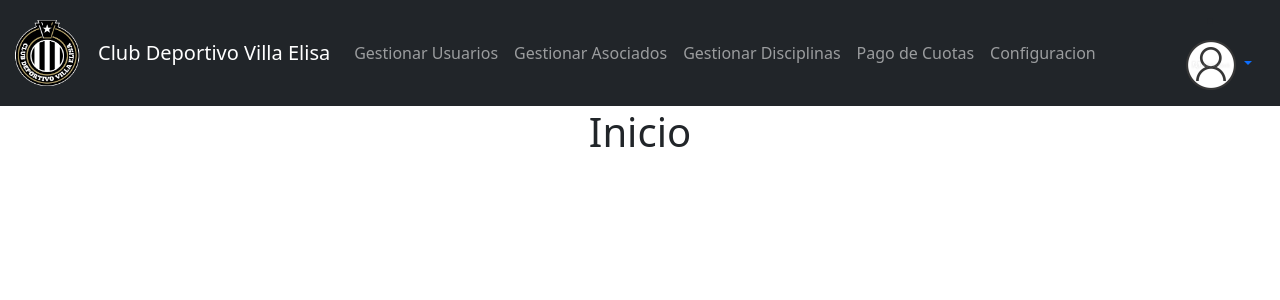
After one commit to joaquingrosso/Proyecto-de-Software, a Flask app: page /inicio in a window 1280 px wide. The commit adds this page. Shown: the top 300 px of the page. Run offline with Flask 2, Linux system fonts and the light colour scheme.

Commit message:
acomodando menu con vistas

```diff
--- a/admin/src/web/controllers/auth_controller.py
+++ b/admin/src/web/controllers/auth_controller.py
@@ -14,7 +14,7 @@ def login():
         print(user)
         if user:
             if user.password == password:
-                return render_template('index.html')
+                return render_template('inicio_privada.html')
             elif user.password != password:
                 flash("el nombre de usuario o contraseña es incorrecto")
             else:
--- /dev/null
+++ b/admin/src/web/controllers/index_controller.py
@@ -0,0 +1,19 @@
+from flask import redirect, render_template, request, url_for, session, flash
+
+def inicio():
+    return render_template("inicio_privada.html")
+
+def gestion_usuarios():
+    return render_template("gestion_usuarios.html")
+
+def gestion_asociados():
+    return render_template("gestion_asociados.html")
+
+def gestion_disciplinas():
+    return render_template("gestion_disciplinas.html")
+
+def pago_cuotas():
+    return render_template("pago_cuotas.html")
+
+def configuracion():
+    return render_template("configuracion.html")
--- a/admin/src/web/templates/index.html
+++ b/admin/src/web/templates/index.html
@@ -21,7 +21,7 @@
           <a class="navbar-brand" href="#">
               <img src="{{ url_for('static', filename='img/logo2.png') }}" width="70" height="70" >
             </a>
-          <a class="navbar-brand" href="#">Club Deportivo Villa Elisa</a>
+          <a class="navbar-brand" href="{{ url_for('inicio') }}">Club Deportivo Villa Elisa</a>
             <button class="navbar-toggler p-0 border-0" type="button" id="navbarSideCollapse" aria-label="Toggle navigation">
             <span class="navbar-toggler-icon"></span>
           </button>
@@ -29,16 +29,19 @@
         <div class="navbar-collapse offcanvas-collapse" id="navbarsExampleDefault">
           <ul class="navbar-nav me-auto mb-2 mb-lg-0">
             <li class="nav-item">
-              <a class="nav-link" href="#">Gestionar Usuarios</a>
+              <a class="nav-link" href="{{ url_for('gestion_usuarios') }}">Gestionar Usuarios</a>
             </li>
             <li class="nav-item">
-              <a class="nav-link" href="#">Gestionar PersonasA</a>
+              <a class="nav-link" href="{{ url_for('gestion_asociados') }}">Gestionar Asociados</a>
             </li>
             <li class="nav-item">
-              <a class="nav-link" href="#">Gestionar Disciplinas</a>
+              <a class="nav-link" href="{{ url_for('gestion_disciplinas') }}">Gestionar Disciplinas</a>
             </li>
             <li class="nav-item">
-              <a class="nav-link" href="#">Configuracion</a>
+              <a class="nav-link" href="{{ url_for('pago_cuotas') }}">Pago de Cuotas</a>
+            </li>
+            <li class="nav-item">
+              <a class="nav-link" href="{{ url_for('configuracion') }}">Configuracion</a>
             </li>
           </ul>
               <li class="nav-item dropdown" class="navbar-text">
@@ -56,9 +59,9 @@
   </header>
   <!--SECTION NAVAR-->
 
-  <div>
-    {% block content %}
-    {% endblock %}
-  </div>
+<body>
+  {% block content %}
+  {% endblock %}
+</body>
 
 {% endblock %}
--- /dev/null
+++ b/admin/src/web/templates/inicio_privada.html
@@ -0,0 +1,8 @@
+{% extends "index.html" %}
+
+
+
+{% block content %}
+    <h1>Inicio</h1>
+
+{% endblock %}
--- a/admin/src/web/templates/prueba_usuario.html
+++ b/admin/src/web/templates/prueba_usuario.html
@@ -15,7 +15,6 @@
     {% endif %}
     {% endwith %}
 
-    {{super()}}
     <h1>Bienvenido</h1>
     <h1>{{ user }} - Profile</h1>
     <a class="btn btn-secondary" href="{{ url_for('logout') }}">Logout</a>
```
Also changed, not shown: admin/src/web/__init__.py (+8 -0 lines), admin/src/web/templates/configuracion.html (added, +8 -0 lines), admin/src/web/templates/gestion_asociados.html (added, +8 -0 lines), admin/src/web/templates/gestion_disciplinas.html (added, +8 -0 lines), admin/src/web/templates/gestion_usuarios.html (added, +8 -0 lines), admin/src/web/templates/pago_cuotas.html (added, +8 -0 lines), 1 other file.
